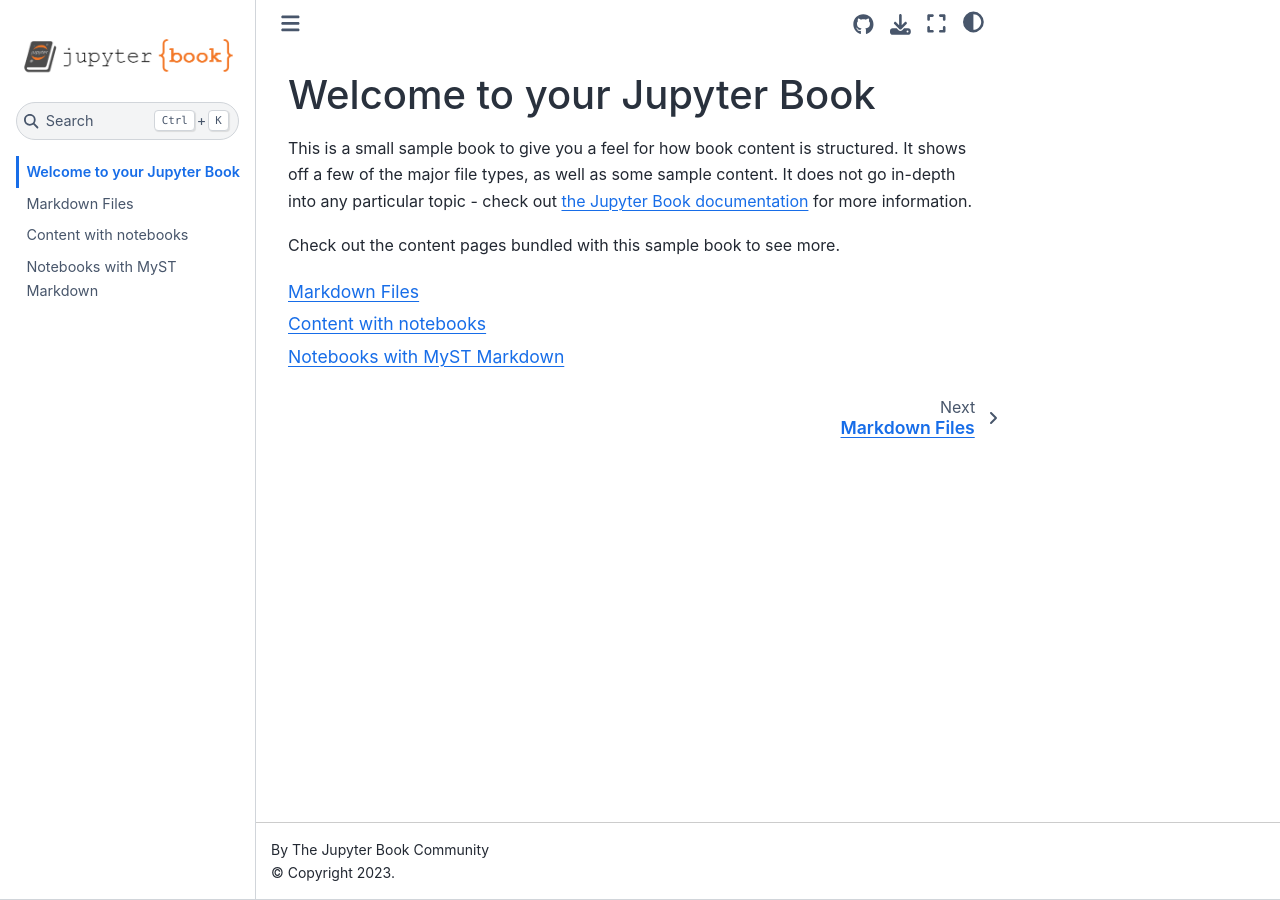
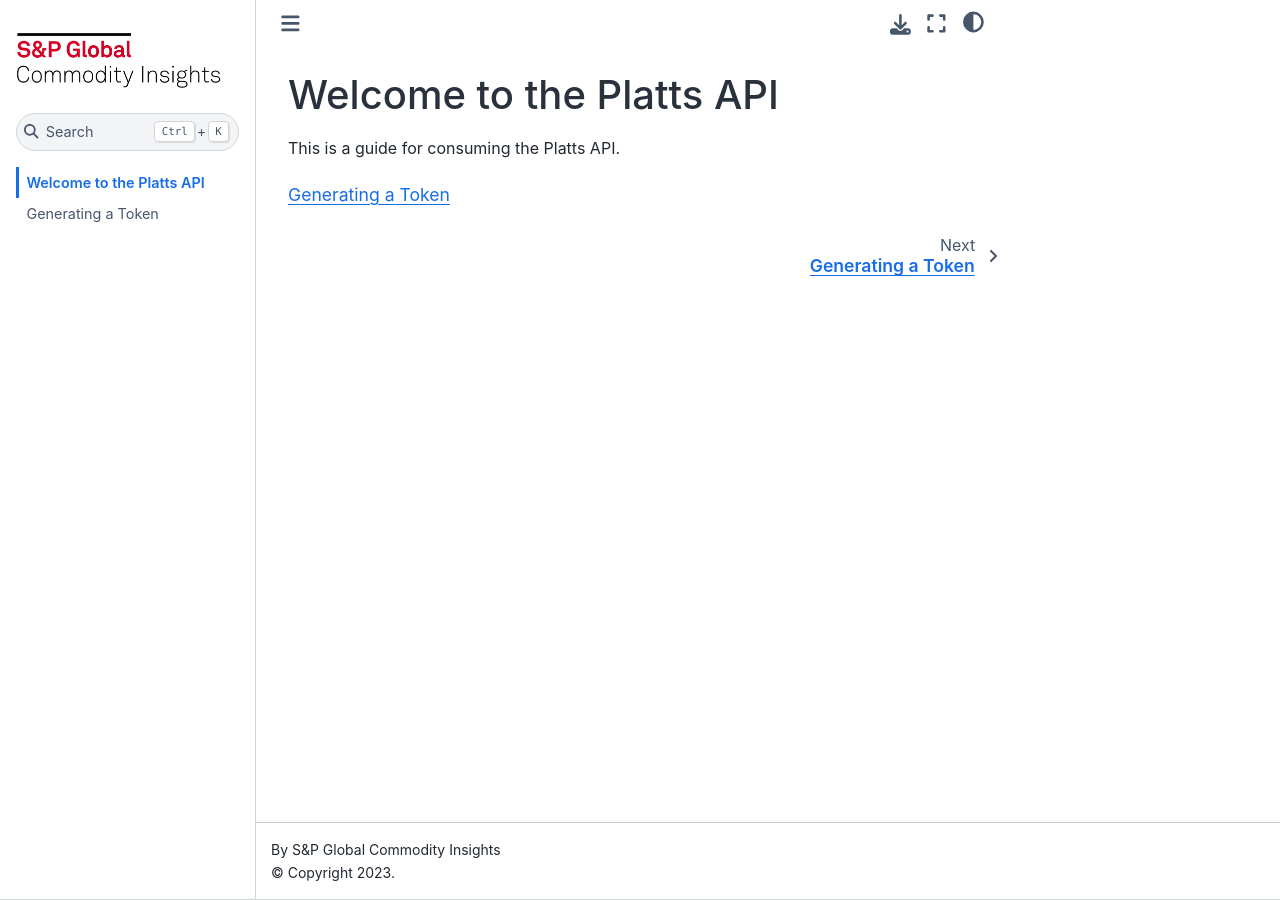
Before and after one commit to achristie/jpy-book, a Jupyter Book: the page built from intro.md, in a window 1280 px wide. Built offline with Jupyter Book 1.0.4 settings and Sphinx 7.4.7 and the Sphinx Book theme 1.1.4, drawn with Linux system fonts in a browser that asks for light colours.

Commit message:
added GET TOKEN info

````diff
--- a/_config.yml
+++ b/_config.yml
@@ -1,14 +1,14 @@
 # Book settings
 # Learn more at https://jupyterbook.org/customize/config.html
 
-title: My sample book
-author: The Jupyter Book Community
-logo: logo.png
+title: Platts API
+author: S&P Global Commodity Insights
+logo: spg.png
 
 # Force re-execution of notebooks on each build.
 # See https://jupyterbook.org/content/execute.html
 execute:
-  execute_notebooks: force
+  execute_notebooks: "off"
 
 # Define the name of the latex output file for PDF builds
 latex:
@@ -21,12 +21,12 @@
 
 # Information about where the book exists on the web
 repository:
-  url: https://github.com/executablebooks/jupyter-book  # Online location of your book
-  path_to_book: docs  # Optional path to your book, relative to the repository root
-  branch: master  # Which branch of the repository should be used when creating links (optional)
+  url: https://github.com/executablebooks/jupyter-book # Online location of your book
+  path_to_book: docs # Optional path to your book, relative to the repository root
+  branch: master # Which branch of the repository should be used when creating links (optional)
 
 # Add GitHub buttons to your book
 # See https://jupyterbook.org/customize/config.html#add-a-link-to-your-repository
 html:
-  use_issues_button: true
-  use_repository_button: true
+  use_issues_button: false
+  use_repository_button: false
--- a/_toc.yml
+++ b/_toc.yml
@@ -4,6 +4,4 @@
 format: jb-book
 root: intro
 chapters:
-- file: markdown
-- file: notebooks
-- file: markdown-notebooks
+  - file: token
--- a/intro.md
+++ b/intro.md
@@ -1,11 +1,7 @@
-# Welcome to your Jupyter Book
+# Welcome to the Platts API
 
-This is a small sample book to give you a feel for how book content is
-structured.
-It shows off a few of the major file types, as well as some sample content.
-It does not go in-depth into any particular topic - check out [the Jupyter Book documentation](https://jupyterbook.org) for more information.
-
-Check out the content pages bundled with this sample book to see more.
+This is a guide for consuming the Platts API.
 
 ```{tableofcontents}
+
 ```
````
Also changed, not shown: apikey.png (added), logo.png (deleted), notebooks.ipynb (deleted), spg.png (added), token.ipynb (added).
